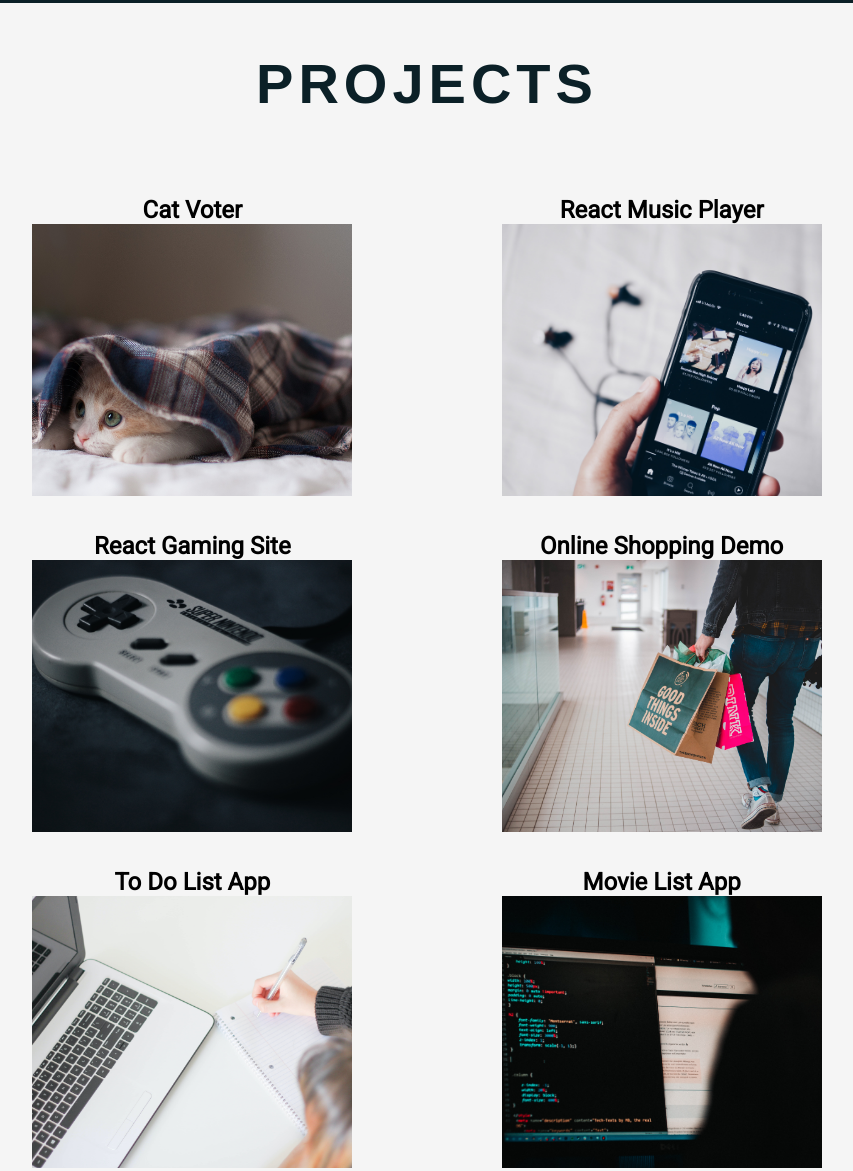
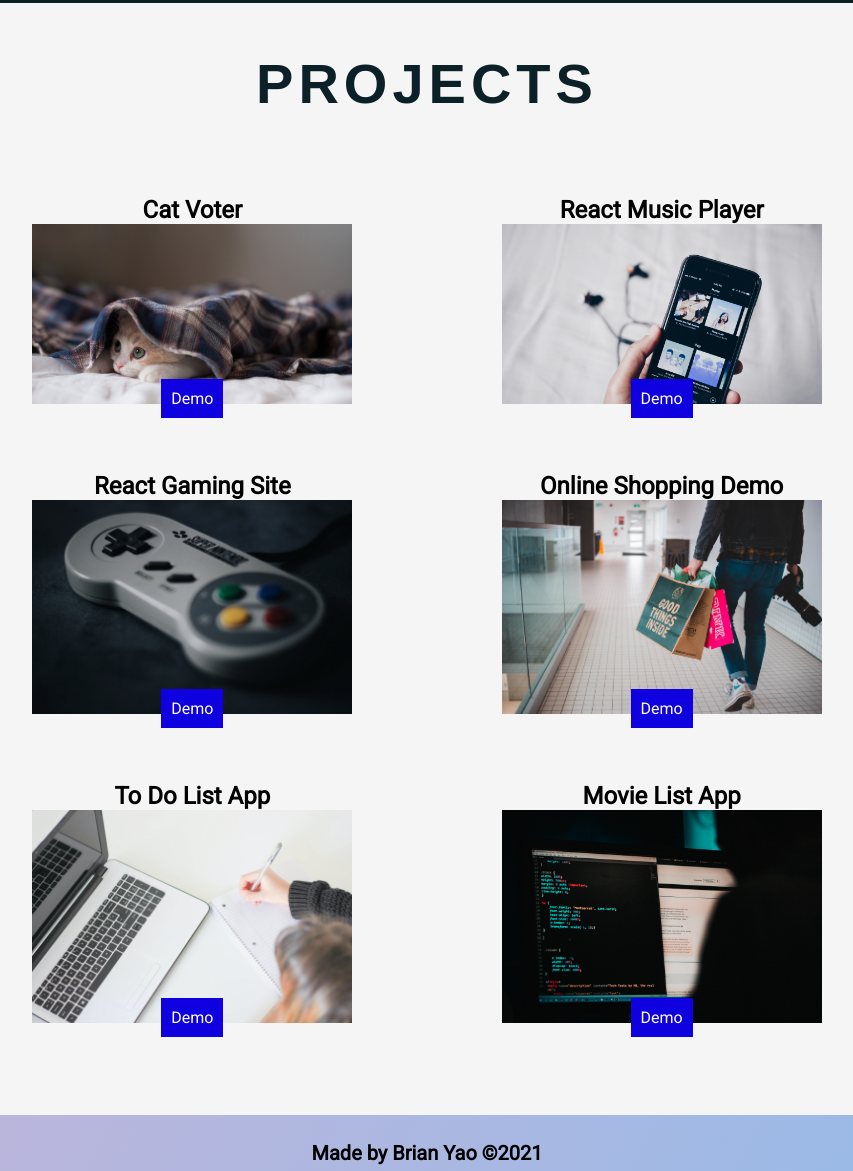
Before and after one commit to brian-yao/Awesome_Portfolio, a Gatsby site: page / in a window 1280 px wide. Shown: the part 1629-2800 px from the top of the page, without its empty margins (213-1066 px from the left). Built offline with nearby package versions, Linux system fonts and the light colour scheme; Gatsby itself is replaced by a stand-in of ours; a web font is replaced by a local one.

Commit message:
fix styling issues

```diff
--- a/src/styles/_projects.scss
+++ b/src/styles/_projects.scss
@@ -28,7 +28,7 @@
             flex: 0 1 20rem;
             position: relative;
             margin: 2rem;
-            height: 17rem;
+            // height: 17rem;
             text-align: center;
             &:hover {
                 .button-test {
@@ -60,25 +60,24 @@
             }
             .demo {
                 position: absolute;
-                top: 60%;
-                left: 0;
+                bottom: 0;
                 right: 0;
                 margin-left: auto;
                 margin-right: auto;
-                width: 10rem;
-                opacity: 0;
-                transition: opacity 0.35s ease;
+                width: 100%;
+                // opacity: 0;
+                // transition: opacity 0.35s ease;
                 z-index: 99;
-                &:hover {
-                    opacity: 1;
-                }
+                // &:hover {
+                //     opacity: 1;
+                // }
                 a {
                     color: white;
-                    background: green;
-                    border: solid 2px green;
-                    border-radius: 50px;
-                    padding: 5px;
+                    background: rgb(15, 0, 223);
+                    border: solid 2px rgb(15, 0, 223);
+                    padding: 8px;
                     text-decoration: none;
+                    width: 100%;
                 }
             }
         }
```
